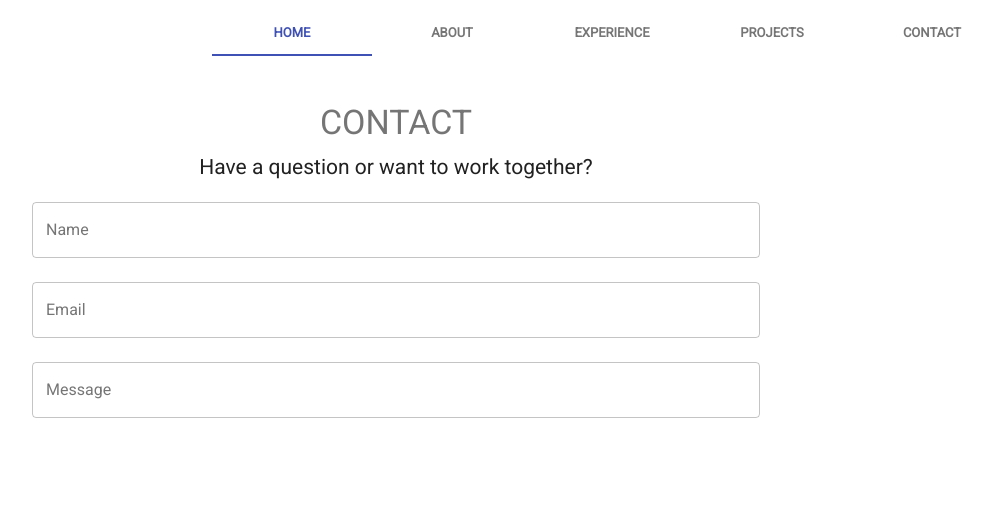
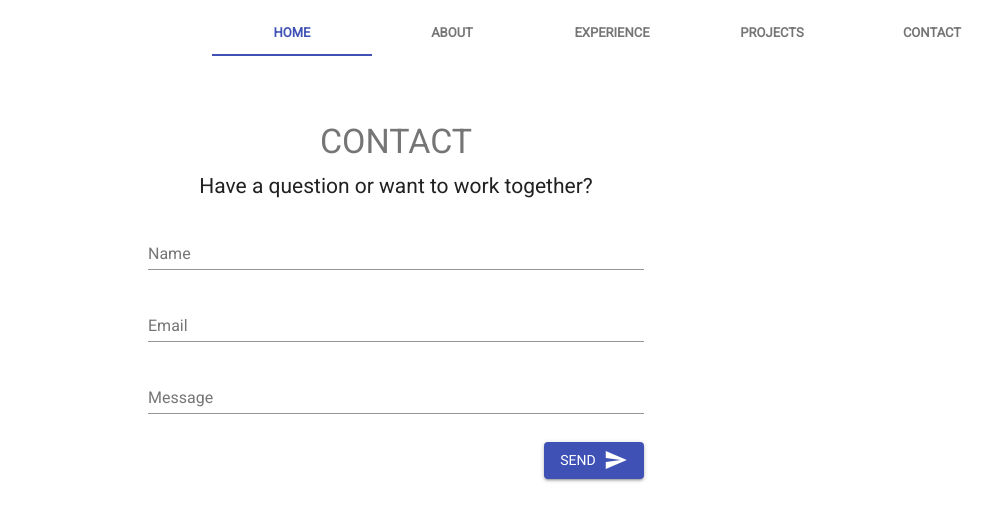
Before and after one commit to and1yeah/PersonalWebsite, a React (Create React App) app: page /contact in a window 1280 px wide. Shown: the top 520 px of the page, without its empty margins (244-1237 px from the left). Built offline with nearby package versions, Linux system fonts and the light colour scheme; a web font is replaced by a local one.

Commit message:
Update Contact.js

```diff
--- a/src/components/Contact/Contact.js
+++ b/src/components/Contact/Contact.js
@@ -4,26 +4,42 @@ import { withStyles } from '@material-ui/core/styles';
 import Grid from '@material-ui/core/Grid';
 import Typography from '@material-ui/core/Typography';
 import TextField from '@material-ui/core/TextField';
+import Button from '@material-ui/core/Button';
+import Icon from '@material-ui/core/Icon';
 // Components
 
-const styles = {
+const styles = theme => ({
   grid: {
-    minHeight: '50vh',
+    minHeight: '60vh',
     width: '100%',
   },
   innerGrid: {
-    width: '60%',
+    width: '40%',
   },
   underline: {
     textTransform: 'uppercase',
   },
   textField: {
-    marginLeft: 20,
-    marginRight: 20,
+    marginLeft: theme.spacing.unit,
+    marginRight: theme.spacing.unit,
   },
-};
+  button: {
+    marginTop: 20,
+    margin: theme.spacing.unit,
+    width: '100px',
+  },
+  rightIcon: {
+    marginLeft: theme.spacing.unit,
+  },
+});
 
 class Contact extends React.Component {
+
+  state = {
+    name: '',
+    email: '',
+    message: '',
+  };
 
   handleChange = name => event => {
     this.setState({
@@ -51,31 +67,40 @@ class Contact extends React.Component {
             direction="column"
             justify="center">
             <TextField
+              className={classes.textField}
               id="outlined-name"
               label="Name"
-              className={classes.textField}
+              value={this.state.name}
               onChange={this.handleChange('name')}
               margin="normal"
-              variant="outlined"
             />
             <TextField
-              id="outlined-name"
+              className={classes.textField}
+              id="outlined-email"
               label="Email"
-              className={classes.textField}
-              onChange={this.handleChange('name')}
+              value={this.state.email}
+              onChange={this.handleChange('email')}
               margin="normal"
-              variant="outlined"
             />
             <TextField
+              className={classes.textField}
               id="outlined-multiline-flexible"
               label="Message"
               multiline
               rowsMax="4"
-              onChange={this.handleChange('multiline')}
-              className={classes.textField}
+              value={this.state.message}
+              onChange={this.handleChange('message')}
               margin="normal"
-              variant="outlined"
+
             />
+            <Grid
+              container
+              justify="flex-end">
+              <Button className={classes.button} variant="contained" color="primary">
+                Send
+                <Icon className={classes.rightIcon}>send</Icon>
+              </Button>
+            </Grid>
           </Grid>
         </Grid>
       </div>
```
